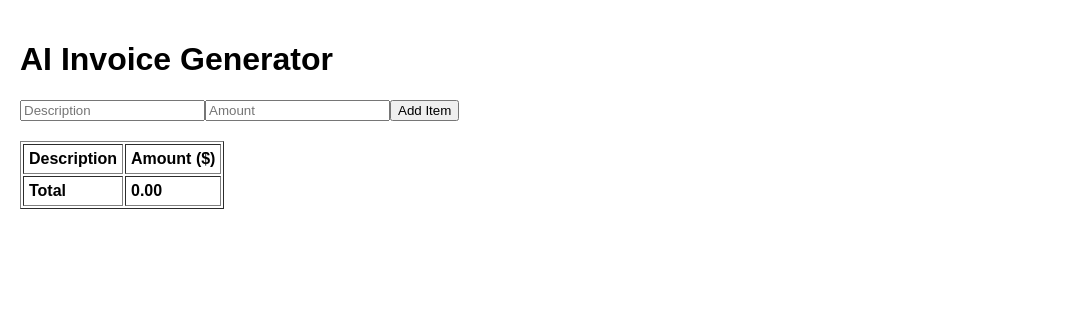
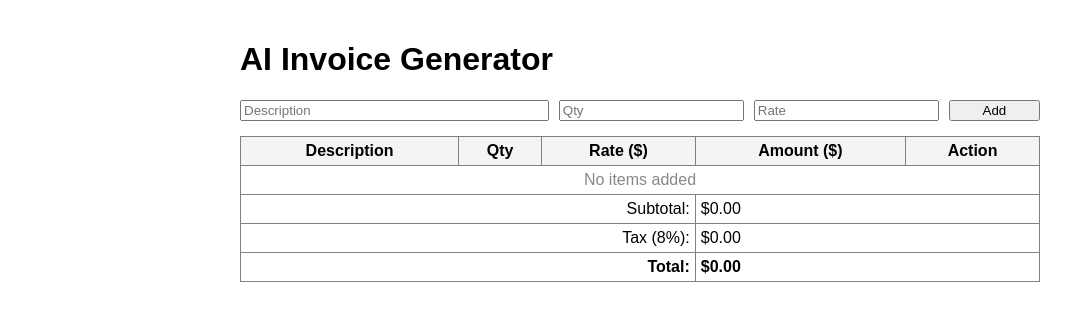
Before and after one commit to FatemahNur/AI-Invoice-Generator, a React (Create React App) app: page / in a window 1280 px wide. Shown: the top 320 px of the page, without its empty margins (0-1083 px from the left). Built offline with nearby package versions, Linux system fonts and the light colour scheme.

Commit message:
updated on ui

```diff
--- a/src/App.js
+++ b/src/App.js
@@ -3,56 +3,110 @@ import React, { useState } from "react";
 export default function App() {
   const [items, setItems] = useState([]);
   const [description, setDescription] = useState("");
-  const [amount, setAmount] = useState("");
+  const [quantity, setQuantity] = useState("");
+  const [rate, setRate] = useState("");
+  const taxRate = 0.08; // 8% tax
 
   const addItem = () => {
-    if (description && amount) {
-      setItems([...items, { description, amount: parseFloat(amount) }]);
+    if (description && quantity && rate) {
+      setItems([
+        ...items,
+        {
+          description,
+          quantity: parseFloat(quantity),
+          rate: parseFloat(rate),
+        },
+      ]);
       setDescription("");
-      setAmount("");
+      setQuantity("");
+      setRate("");
     }
   };
 
-  const total = items.reduce((sum, item) => sum + item.amount, 0);
+  const removeItem = (index) => {
+    setItems(items.filter((_, i) => i !== index));
+  };
+
+  const subtotal = items.reduce(
+    (sum, item) => sum + item.quantity * item.rate,
+    0
+  );
+  const tax = subtotal * taxRate;
+  const total = subtotal + tax;
 
   return (
-    <div style={{ fontFamily: "Arial", padding: "20px" }}>
+    <div style={{ fontFamily: "Arial", padding: "20px", maxWidth: "800px", margin: "auto" }}>
       <h1>AI Invoice Generator</h1>
-      <div>
+
+      {/* Item Input */}
+      <div style={{ display: "flex", gap: "10px", marginBottom: "15px" }}>
         <input
           type="text"
           placeholder="Description"
           value={description}
           onChange={(e) => setDescription(e.target.value)}
+          style={{ flex: "2" }}
         />
         <input
           type="number"
-          placeholder="Amount"
-          value={amount}
-          onChange={(e) => setAmount(e.target.value)}
+          placeholder="Qty"
+          value={quantity}
+          onChange={(e) => setQuantity(e.target.value)}
+          style={{ flex: "1" }}
         />
-        <button onClick={addItem}>Add Item</button>
+        <input
+          type="number"
+          placeholder="Rate"
+          value={rate}
+          onChange={(e) => setRate(e.target.value)}
+          style={{ flex: "1" }}
+        />
+        <button onClick={addItem} style={{ flex: "0.5" }}>Add</button>
       </div>
 
-      <table border="1" cellPadding="5" style={{ marginTop: "20px" }}>
+      {/* Invoice Table */}
+      <table border="1" cellPadding="5" style={{ width: "100%", borderCollapse: "collapse" }}>
         <thead>
-          <tr>
+          <tr style={{ background: "#f4f4f4" }}>
             <th>Description</th>
+            <th>Qty</th>
+            <th>Rate ($)</th>
             <th>Amount ($)</th>
+            <th>Action</th>
           </tr>
         </thead>
         <tbody>
           {items.map((item, index) => (
             <tr key={index}>
               <td>{item.description}</td>
-              <td>{item.amount.toFixed(2)}</td>
+              <td>{item.quantity}</td>
+              <td>{item.rate.toFixed(2)}</td>
+              <td>{(item.quantity * item.rate).toFixed(2)}</td>
+              <td>
+                <button onClick={() => removeItem(index)}>❌</button>
+              </td>
             </tr>
           ))}
+          {items.length === 0 && (
+            <tr>
+              <td colSpan="5" style={{ textAlign: "center", color: "#888" }}>
+                No items added
+              </td>
+            </tr>
+          )}
         </tbody>
         <tfoot>
           <tr>
-            <td><strong>Total</strong></td>
-            <td><strong>{total.toFixed(2)}</strong></td>
+            <td colSpan="3" style={{ textAlign: "right" }}>Subtotal:</td>
+            <td colSpan="2">${subtotal.toFixed(2)}</td>
+          </tr>
+          <tr>
+            <td colSpan="3" style={{ textAlign: "right" }}>Tax (8%):</td>
+            <td colSpan="2">${tax.toFixed(2)}</td>
+          </tr>
+          <tr>
+            <td colSpan="3" style={{ textAlign: "right", fontWeight: "bold" }}>Total:</td>
+            <td colSpan="2" style={{ fontWeight: "bold" }}>${total.toFixed(2)}</td>
           </tr>
         </tfoot>
       </table>
```
